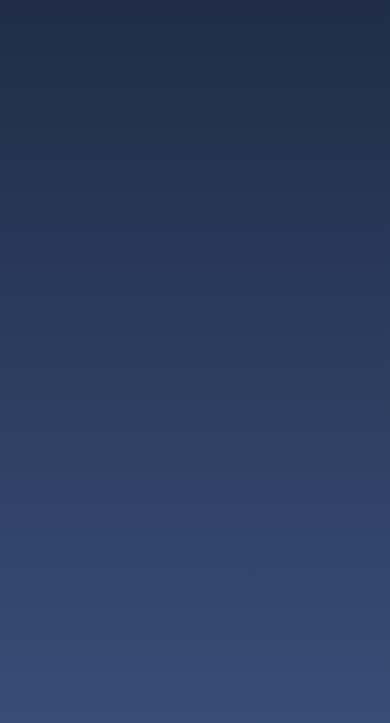
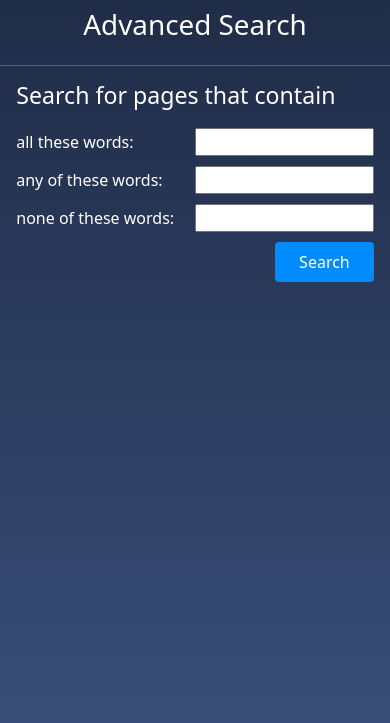
Before and after one commit to zidan420/Goggler, a PHP site: page /advanced_search.html in a window 390 px wide. Shown: the part 60-783 px from the top of the page. Run offline with PHP 8.4, Linux system fonts and the light colour scheme.

Commit message:
responsive advanced search

```diff
--- a/advanced_search.css
+++ b/advanced_search.css
@@ -34,6 +34,31 @@ footer a:hover {
     display: block;
 }
 
+.dropdown-menu {
+    background-color: #1e2a44 !important;
+}
+
 footer .dropdown-menu {
     min-width: unset;
 }
+
+/* Changes */
+form > div {
+    display: flex;
+    justify-content: space-between;
+    align-items: center;
+    margin-top: 10px;
+}
+
+form input {
+    outline: none;
+    width: 50%;
+}
+
+form input:focus {
+    border-color: blue;
+}
+
+#submit {
+    background-color: #008cff;
+}
--- a/advanced_search.html
+++ b/advanced_search.html
@@ -4,7 +4,7 @@
         <meta charset="UTF-8" />
         <meta name="viewport" content="width=device-width, initial-scale=1" />
         <title>Advanced Search | Goggler</title>
-        <link rel="stylesheet" href="image_search.css" />
+        <link rel="stylesheet" href="advanced_search.css" />
         <link href="https://cdn.jsdelivr.net/npm/bootstrap@5.3.3/dist/css/bootstrap.min.css" rel="stylesheet" />
         <script src="https://cdn.jsdelivr.net/npm/bootstrap@5.3.3/dist/js/bootstrap.bundle.min.js"></script>
     </head>
@@ -14,7 +14,7 @@
                 <li>
                     <div class="dropdown">
                         <a class="dropdown-toggle" data-bs-toggle="dropdown">Features</a>
-                        <div class="dropdown-menu p-0 bg-transparent border-info text-white">
+                        <div class="dropdown-menu p-0 border-info text-white">
                             <a>Image Search</a>
                             <a>Advanced Search</a>
                         </div>
@@ -24,7 +24,28 @@
                 <li><a href="login">Login</a></li>
             </ul>
         </header>
-        <main class="d-flex flex-column justify-content-center align-items-center flex-grow-1"></main>
+        <main class="d-flex flex-column align-items-center flex-grow-1">
+            <h1 class="mt-2">Advanced Search</h1>
+            <hr class="w-100" />
+            <form class="col-11 col-md-10 col-lg-8 d-flex flex-column">
+                <h3>Search for pages that contain</h3>
+                <div>
+                    <label>all these words:</label>
+                    <input type="text" name="and-search" />
+                </div>
+                <div>
+                    <label>any of these words:</label>
+                    <input type="text" name="or-search" />
+                </div>
+                <div>
+                    <label>none of these words:</label>
+                    <input type="text" name="nor-search" />
+                </div>
+                <div class="justify-content-end">
+                    <button id="submit" class="px-4 py-2 rounded-1 border-0 text-white" type="button">Search</button>
+                </div>
+            </form>
+        </main>
         <footer class="d-flex justify-content-end">
             <ul class="m-2">
                 <li><a>Privacy</a></li>
@@ -32,7 +53,7 @@
                 <li>
                     <div class="dropdown">
                         <a data-bs-toggle="dropdown">Settings</a>
-                        <div class="dropdown-menu p-0 text-end text-white bg-transparent border-info">
+                        <div class="dropdown-menu p-0 text-end text-white border-info">
                             <a>History</a>
                             <a>Feedback</a>
                         </div>
--- a/template.css
+++ b/template.css
@@ -34,6 +34,10 @@ footer a:hover {
     display: block;
 }
 
+.dropdown-menu {
+    background-color: #1e2a44 !important;
+}
+
 footer .dropdown-menu {
     min-width: unset;
 }
--- a/template.html
+++ b/template.html
@@ -4,7 +4,7 @@
         <meta charset="UTF-8" />
         <meta name="viewport" content="width=device-width, initial-scale=1" />
         <title>Advanced Search | Goggler</title>
-        <link rel="stylesheet" href="image_search.css" />
+        <link rel="stylesheet" href="template.css" />
         <link href="https://cdn.jsdelivr.net/npm/bootstrap@5.3.3/dist/css/bootstrap.min.css" rel="stylesheet" />
         <script src="https://cdn.jsdelivr.net/npm/bootstrap@5.3.3/dist/js/bootstrap.bundle.min.js"></script>
     </head>
@@ -14,7 +14,7 @@
                 <li>
                     <div class="dropdown">
                         <a class="dropdown-toggle" data-bs-toggle="dropdown">Features</a>
-                        <div class="dropdown-menu p-0 bg-transparent border-info text-white">
+                        <div class="dropdown-menu p-0 border-info text-white">
                             <a>Image Search</a>
                             <a>Advanced Search</a>
                         </div>
@@ -32,7 +32,7 @@
                 <li>
                     <div class="dropdown">
                         <a data-bs-toggle="dropdown">Settings</a>
-                        <div class="dropdown-menu p-0 text-end text-white bg-transparent border-info">
+                        <div class="dropdown-menu p-0 text-end text-white border-info">
                             <a>History</a>
                             <a>Feedback</a>
                         </div>
```
